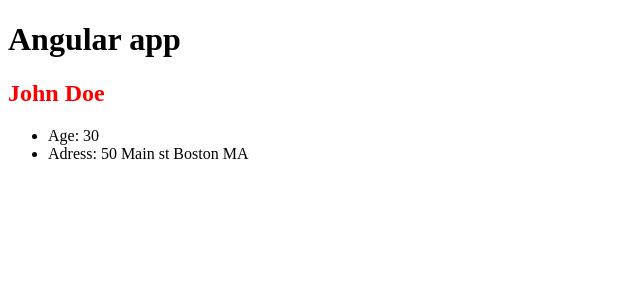
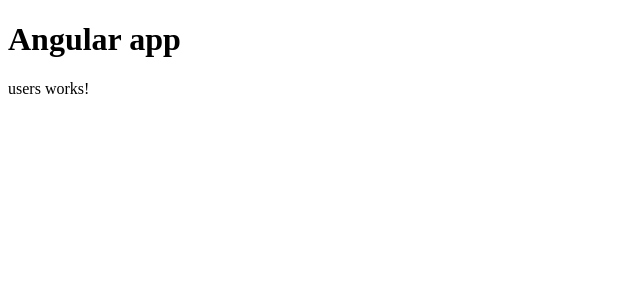
Before and after one commit to AudreyMas/angularapp, an Angular app: page / in a window 1280 px wide. Shown: the top 300 px of the page, without its empty margins (0-640 px from the left). Built offline with nearby package versions, Linux system fonts and the light colour scheme.

Commit message:
Generate component with ng g c component + ngOnInit= constructor

```diff
--- a/src/app/app.component.html
+++ b/src/app/app.component.html
@@ -1,2 +1,2 @@
 <h1>Angular app</h1>
-<app-user></app-user>
+<app-users></app-users>
--- a/src/app/app.module.ts
+++ b/src/app/app.module.ts
@@ -4,11 +4,13 @@
 import { AppRoutingModule } from './app-routing.module';
 import { AppComponent } from './app.component';
 import { UserComponent } from './components/user/user.component';
+import { UsersComponent } from './components/users/users.component';
 
 @NgModule({
   declarations: [//hold new components
     AppComponent,
-    UserComponent
+    UserComponent,
+    UsersComponent
   ],
   imports: [// hold all modules
     BrowserModule,
--- a/src/app/components/user/user.component.ts
+++ b/src/app/components/user/user.component.ts
@@ -1,6 +1,6 @@
 // INTERFACE = model for the data  = MAP oject with the creation of MODELS => User.ts
 
-import {Component} from '@angular/core'
+import {Component, OnInit} from '@angular/core'
 import { Statement } from '@angular/compiler';
 
 import {User} from '../../models/User'
@@ -9,20 +9,17 @@
   selector:'app-user',
   templateUrl: './user.component.html',
   styleUrls:['./User.component.scss'],
-  // template:'<h2>John Doe</h2>'
-  // styles:[`
-  //     h2 {
-  //       color:blue
-  //     }`
-  //   ]
 })
 
-export class UserComponent {
+export class UserComponent implements OnInit {
   // Properties
   user: User;
 
   // Methods
   constructor(){ // Add the Datas
+
+  }
+  ngOnInit(){
     this.user={
       firstName: 'John',
       lastName: 'Doe',
--- /dev/null
+++ b/src/app/components/users/users.component.html
@@ -0,0 +1 @@
+<p>users works!</p>
--- /dev/null
+++ b/src/app/components/users/users.component.ts
@@ -0,0 +1,18 @@
+import { Component, OnInit } from '@angular/core';
+
+@Component({
+  selector: 'app-users',
+  templateUrl: './users.component.html',
+  styleUrls: ['./users.component.scss']
+})
+export class UsersComponent implements OnInit {
+
+  constructor() { //inhected
+
+  }
+
+  ngOnInit() { //ajx place or service
+    console.log('init...')
+  }
+
+}
```
Also changed, not shown: src/app/components/users/users.component.scss (added), 1 other file (tests, documents, lock files or other folders).
